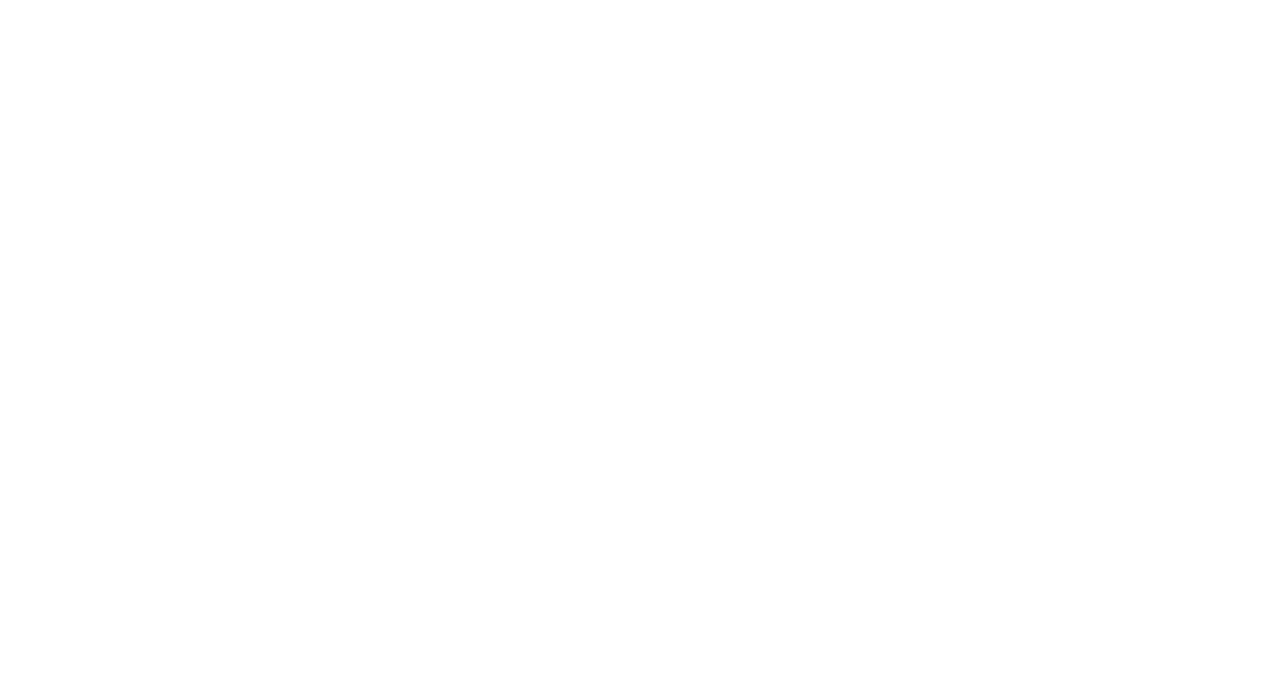
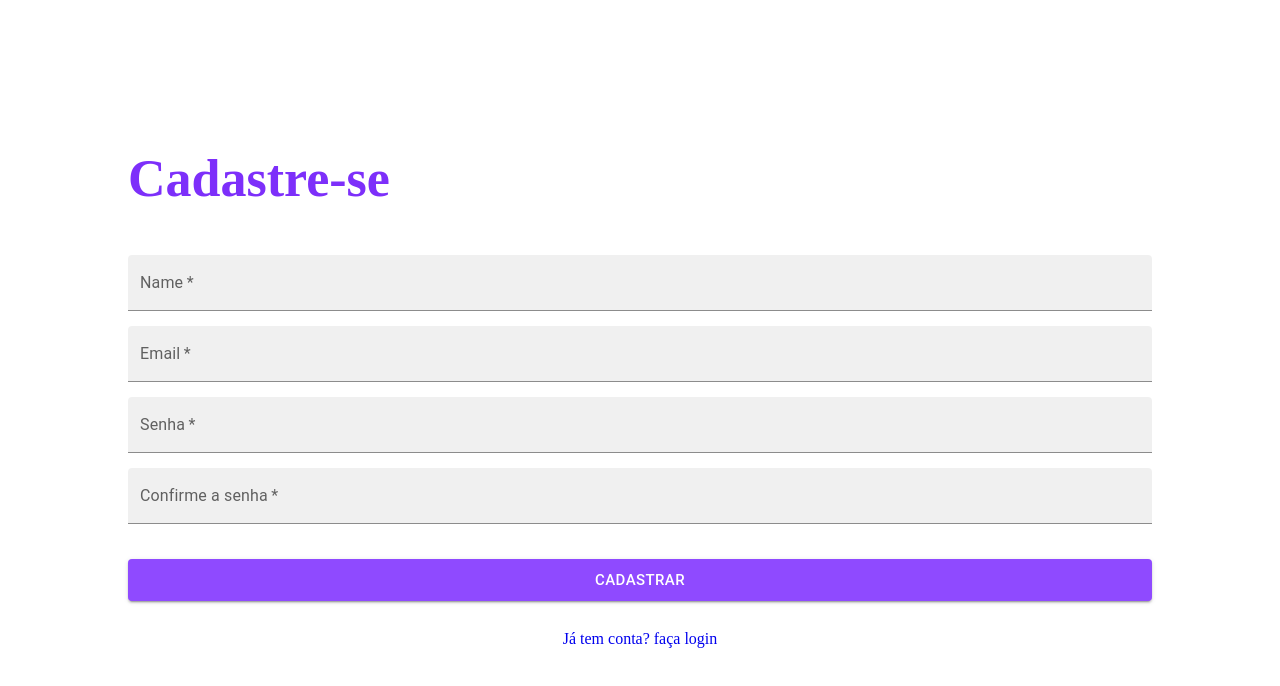
Before and after one commit to pablodamascenoo/hackathon-2, a React app: page /signup in a window 1280 px wide. Before the commit this address had no page. Shown: the top 686 px of the page. Built offline with nearby package versions, Linux system fonts and the light colour scheme.

Commit message:
feat: cadastro feito e correçao do token

```diff
--- a/src/components/App.jsx
+++ b/src/components/App.jsx
@@ -1,4 +1,5 @@
 import Login from "../pages/Login";
+import SignUp from "../pages/SignUp";
 import GlobalStyles from "../assets/global_styles/Global.style";
 import { BrowserRouter, Routes, Route } from "react-router-dom";
 import Reset from "../assets/global_styles/Reset";
@@ -12,6 +13,7 @@
             <AuthProvider>
                 <Routes>
                     <Route path="/" element={<Login />} />
+                    <Route path="/signup" element={<SignUp />} />
                 </Routes>
             </AuthProvider>
         </BrowserRouter>
--- a/src/pages/Login.jsx
+++ b/src/pages/Login.jsx
@@ -4,7 +4,7 @@
 import api from "../services/api";
 import { useState, useContext } from "react";
 import { AuthContext } from "../context/authContext";
-import { useNavigate } from "react-router-dom";
+import { Link, useNavigate } from "react-router-dom";
 
 const ContainerLogin = styled(Container)`
     margin-inline: auto;
@@ -54,6 +54,13 @@
     .input {
         width: 100%;
     }
+
+    a {
+        margin-top: 15px;
+        &:hover {
+            text-decoration: underline;
+        }
+    }
 `;
 
 const Login = () => {
@@ -67,6 +74,7 @@
         promise.then((response) => {
             setToken(response.data.token);
             setUser({ user: response.data.name });
+            localStorage.setItem("token", response.data.token);
             navigate("/HomePage/");
         });
         promise.catch((err) => {
@@ -120,9 +128,10 @@
                     size="large"
                     type="submit"
                 >
-                    Login
+                    Entrar
                 </Button>
             </form>
+            <Link to="/signup/">Não tem conta? faça login</Link>
         </ContainerLogin>
     );
 };
--- a/src/pages/SignUp.jsx
+++ b/src/pages/SignUp.jsx
@@ -0,0 +1,147 @@
+import { Container } from "../assets/global_styles/Conponents.style";
+import { Button, TextField } from "@mui/material";
+import { useState } from "react";
+import { Link, useNavigate } from "react-router-dom";
+import api from "../services/api";
+import styled from "styled-components";
+
+const SignUpContainer = styled(Container)`
+    margin-inline: auto;
+    width: 100%;
+    flex-direction: column;
+    gap: 15px;
+
+    form {
+        width: 80%;
+        display: flex;
+        flex-direction: column;
+
+        gap: 15px;
+    }
+
+    h1 {
+        font-size: 52px;
+        font-weight: bold;
+        margin-bottom: 35px;
+        width: 80%;
+        text-align: start;
+        color: #7d2ffa;
+    }
+
+    .btn {
+        width: 100%;
+        margin-top: 20px;
+        background: #8f4aff;
+        &:hover {
+            background: #7d2ffa;
+        }
+    }
+
+    a {
+        margin-top: 15px;
+        &:hover {
+            text-decoration: underline;
+        }
+    }
+`;
+
+const SignUp = () => {
+    const [signUpData, setSignUpData] = useState({
+        name: "",
+        email: "",
+        password: "",
+        password2: "",
+    });
+    const navigate = useNavigate();
+
+    const handleChange = (event) => {
+        const target = event.target;
+        signUpData[target.name] = target.value;
+        console.log(signUpData);
+        setSignUpData(signUpData);
+    };
+
+    const signUp = () => {
+        if (signUpData.password !== signUpData.password2) {
+            alert("A senha deve ser igual!");
+            return;
+        }
+        const promise = api.post("sign-up", {
+            name: signUpData.name,
+            email: signUpData.email,
+            password: signUpData.password,
+        });
+        promise.then((response) => {
+            console.log(response);
+            navigate("/HomePage/");
+        });
+        promise.catch((err) => {
+            console.log(err);
+        });
+    };
+
+    const handleSubmit = (event) => {
+        event.preventDefault();
+        console.log("cabeça dagua");
+        signUp();
+    };
+
+    return (
+        <SignUpContainer>
+            <h1>Cadastre-se</h1>
+            <form onSubmit={handleSubmit}>
+                <TextField
+                    label="Name"
+                    variant="filled"
+                    className="input"
+                    color="secondary"
+                    type="text"
+                    onChange={handleChange}
+                    name="name"
+                    required
+                />
+                <TextField
+                    label="Email"
+                    variant="filled"
+                    className="input"
+                    color="secondary"
+                    type="email"
+                    onChange={handleChange}
+                    name="email"
+                    required
+                />
+                <TextField
+                    label="Senha"
+                    variant="filled"
+                    className="input"
+                    color="secondary"
+                    type="password"
+                    onChange={handleChange}
+                    name="password"
+                    required
+                />
+                <TextField
+                    label="Confirme a senha"
+                    variant="filled"
+                    className="input"
+                    color="secondary"
+                    type="password"
+                    onChange={handleChange}
+                    name="password2"
+                    required
+                />
+                <Button
+                    className="btn"
+                    variant="contained"
+                    size="large"
+                    type="submit"
+                >
+                    Cadastrar
+                </Button>
+            </form>
+            <Link to="/">Já tem conta? faça login</Link>
+        </SignUpContainer>
+    );
+};
+
+export default SignUp;
```
